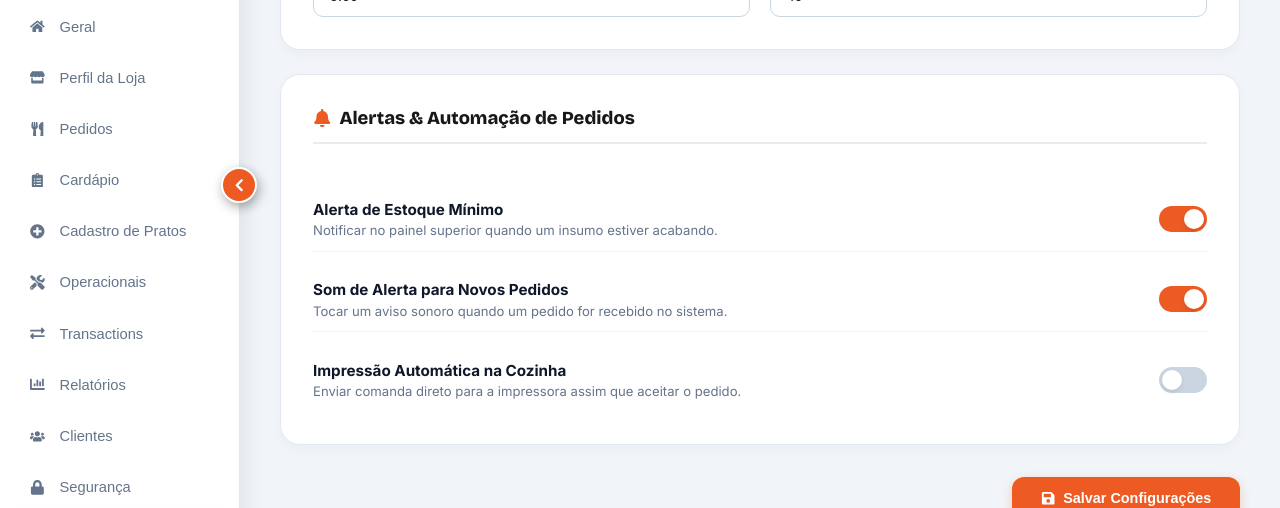
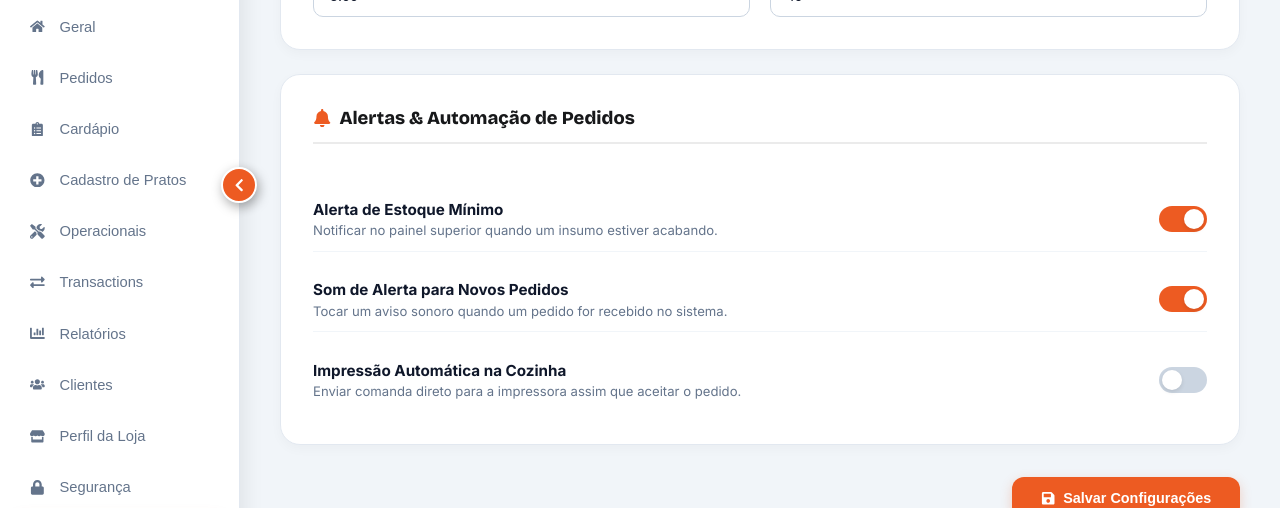
Before and after one commit to gidelmarjr-art/yummy, a React (Create React App) app in the folder frontend/: page /configuracoes in a window 1280 px wide. Shown: the part 272-780 px from the top of the page. Built offline with nearby package versions, Linux system fonts and the light colour scheme; no server answers.

Commit message:
Alterações Visual Sidebar

```diff
--- a/frontend/src/apps/web/components/Sidebar/Siderbar.jsx
+++ b/frontend/src/apps/web/components/Sidebar/Siderbar.jsx
@@ -24,7 +24,6 @@ import { useSidebar } from "../../../../context/SidebarContext";
 
 const NAV_ITEMS = [
   { name: "Geral", path: "/dashboard", icon: <FaHome /> },
-  { name: "Perfil da Loja", path: "/perfil-loja", icon: <FaStore /> },
   { name: "Pedidos", path: "/pedidos", icon: <FaUtensils /> },
   { name: "Cardápio", path: "/cardapio", icon: <FaClipboardList /> },
   {
@@ -36,6 +35,7 @@ const NAV_ITEMS = [
   { name: "Transactions", path: "/transacoes", icon: <FaExchangeAlt /> },
   { name: "Relatórios", path: "/relatorios", icon: <FaChartBar /> },
   { name: "Clientes", path: "/clientes", icon: <FaUsers /> },
+  { name: "Perfil da Loja", path: "/perfil-loja", icon: <FaStore /> },
   { name: "Segurança", path: "/seguranca", icon: <FaLock /> },
   { name: "Configurações", path: "/configuracoes", icon: <FaCog /> },
 ];
```
